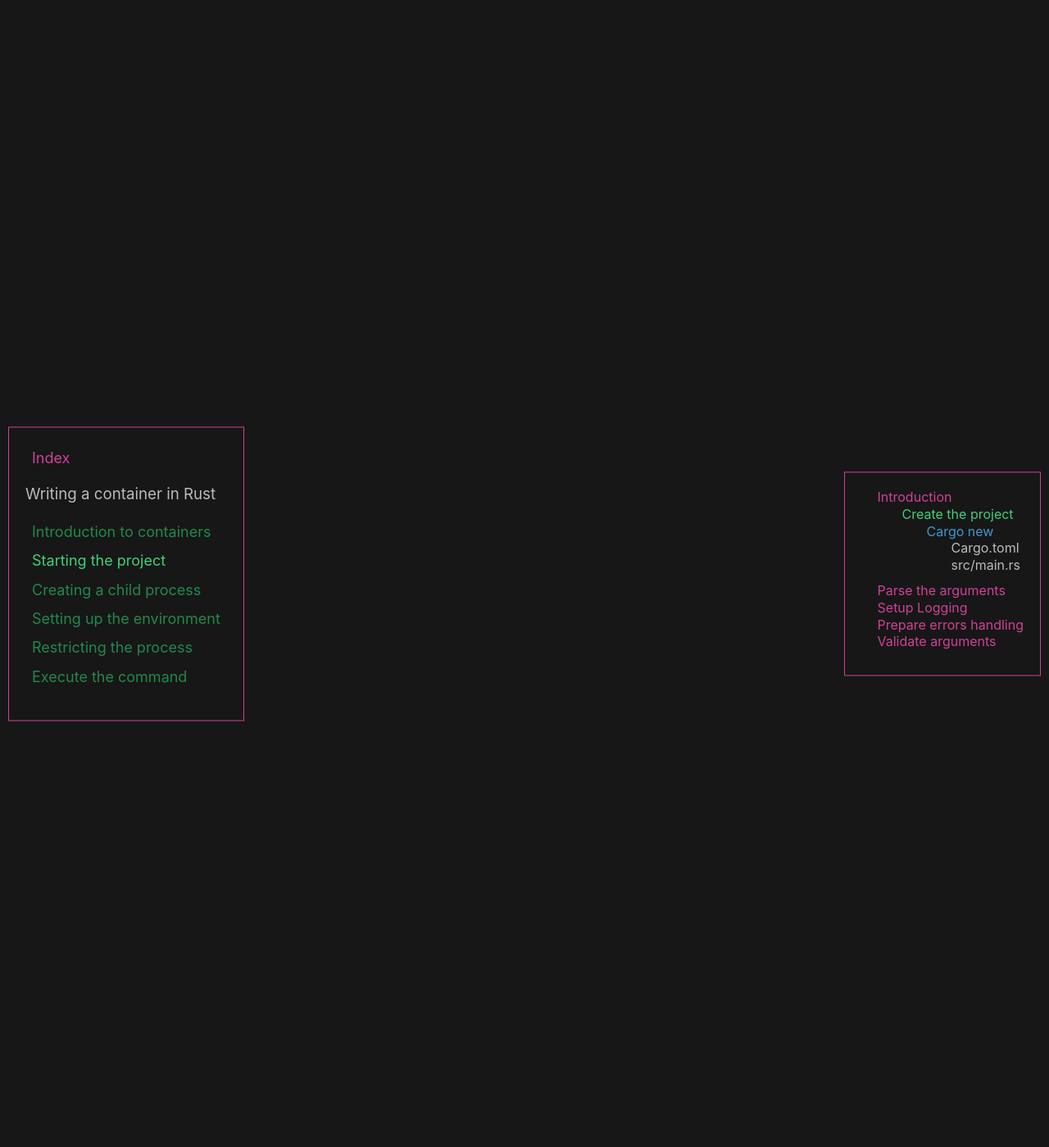
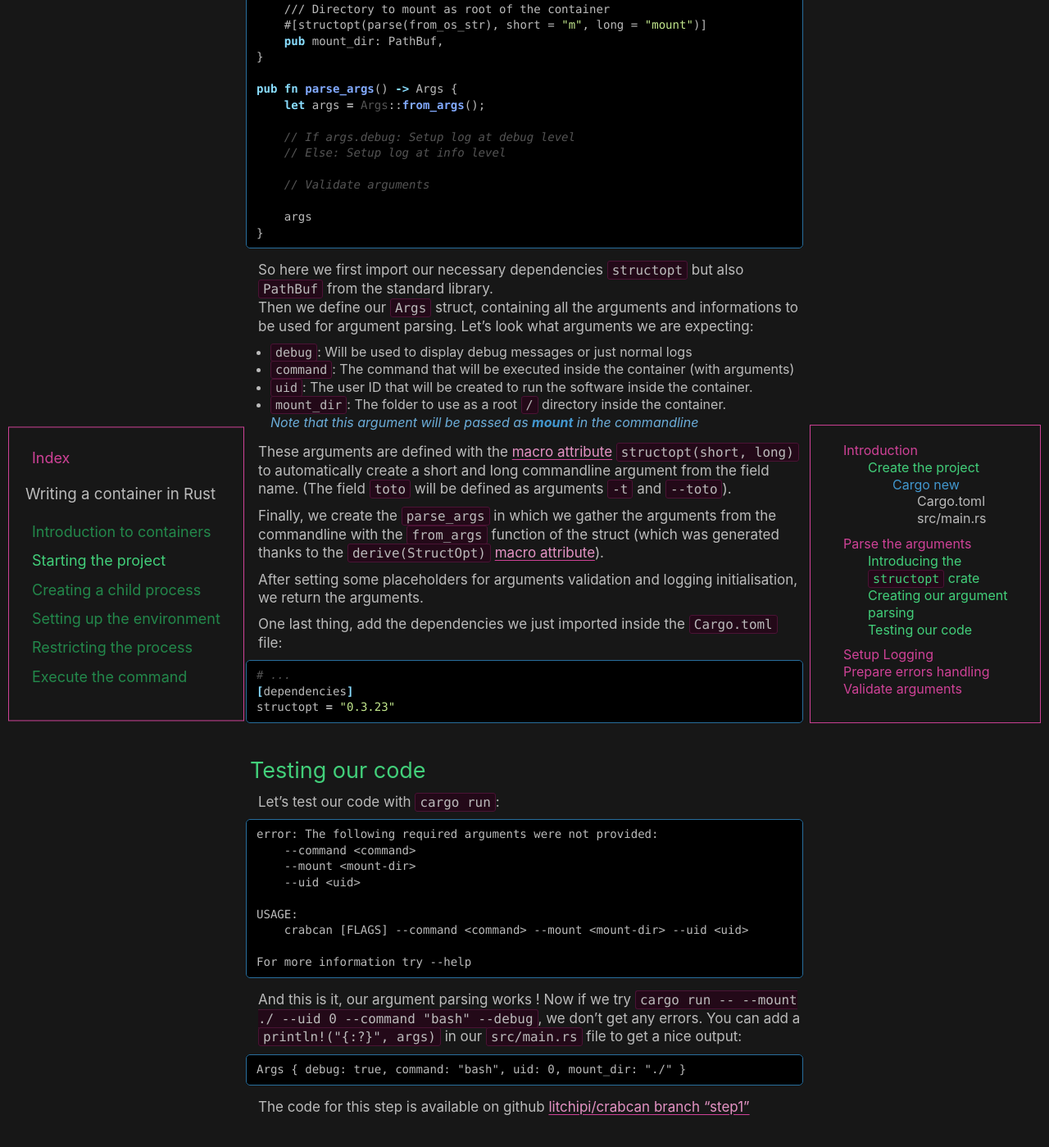
Before and after one commit to litchipi/litchipi.github.io, a Jekyll site: the page built from _posts/2021-09-13-container-in-rust-part2.md, in a window 1280 px wide and 1400 px high, scrolled down 3313 px. Shown: the whole window at 82% size. Built offline with Jekyll 4.4.1, drawn with Linux system fonts in a browser that asks for light colours; some of the changed text lies outside the part shown.

Commit message:
container in rust part2: Argument parsing

````diff
--- a/_posts/2021-09-13-container-in-rust-part2.md
+++ b/_posts/2021-09-13-container-in-rust-part2.md
@@ -55,7 +55,141 @@ For now there's only a `main.rs` file with a `Hello World!` code inside.
 
 
 # Parse the arguments
-Ok let's dive directly into our project. First of all
+Ok let's dive directly into our project. First of all let's get the arguments from the command line.
+The objective is to get configurations from text-written flags while calling our tool.
+
+**Command example**
+```
+crabcan --mount ./mountdir/ --uid 0 --debug --command "bash"
+```
+This command will call `crabcan` with the folder `mountdir` to mount as root for the container,
+the UID number `0`, will output all `debug` messages, and will execute the command `bash` inside
+the container.
+
+## Introducing the `structopt` crate
+The [structopt crate][structopt-cratesio] is a very usefull tool to parse arguments from the
+commandline (using the `clap` crates as a backend).
+The method is very straightforward, by defining a [struct][rustbook-struct] containing all the arguments:
+```rust
+#[derive(Debug, StructOpt)]
+#[structopt(name = "example", about = "An example of StructOpt usage.")]
+struct Opt {
+	/// Activate debug mode
+	// short and long flags (-d, --debug) will be deduced from the field's name
+	#[structopt(short, long)]
+	debug: bool
+
+	// etc ...
+}
+```
+A detailed use of structopt and all its power is available in its [documentation][structopt-docs].
+One thing worth noticing is that the `/// text` part above an argument defined in the struct
+will be used as a message inside the helper (when you type `crabcan --help` for example).
+
+## Creating our argument parsing
+We are going to create a new file `src/cli.rs` containing everything related to commandline.
+For it to be used inside our project, we have to include it as a [module][rustbook-module] of the
+project.
+
+In `src/main.rs` we replace the content with the following:
+```rust
+mod cli;
+
+fn main() {
+    let args = cli::parse_args();
+}
+```
+Basically we expect the `src/cli.rs` file to provide a function `parse_args` that will return the
+struct containing all our configuration defined by the user through the commandline. \\
+*Note that because `args` is not used, you will get a compiler warning.*
+
+Now let's implement that function `parse_args` in `src/cli.rs`:
+```rust
+use std::path::PathBuf;
+use structopt::StructOpt;
+
+#[derive(Debug, StructOpt)]
+#[structopt(name = "crabcan", about = "A simple container in Rust.")]
+pub struct Args {
+    /// Activate debug mode
+    #[structopt(short, long)]
+    debug: bool,
+
+    /// Command to execute inside the container
+    #[structopt(short, long)]
+    pub command: String,
+
+    /// User ID to create inside the container
+    #[structopt(short, long)]
+    pub uid: u32,
+
+    /// Directory to mount as root of the container
+    #[structopt(parse(from_os_str), short = "m", long = "mount")]
+    pub mount_dir: PathBuf,
+}
+
+pub fn parse_args() -> Args {
+    let args = Args::from_args();
+
+    // If args.debug: Setup log at debug level
+    // Else: Setup log at info level
+
+    // Validate arguments
+
+    args
+}
+```
+So here we first import our necessary dependencies `structopt` but also `PathBuf` from the standard
+library. \\
+Then we define our `Args` struct, containing all the arguments and informations to be used for
+argument parsing. Let's look what arguments we are expecting:
+- `debug`: Will be used to display debug messages or just normal logs
+- `command`: The command that will be executed inside the container (with arguments)
+- `uid`: The user ID that will be created to run the software inside the container.
+- `mount_dir`: The folder to use as a root `/` directory inside the container. \\
+*Note that this argument will be passed as **mount** in the commandline*
+
+These arguments are defined with the [macro attribute][rustbook-macroattribute]
+`structopt(short, long)` to automatically create a short and long commandline argument from the
+field name.
+(The field `toto` will be defined as arguments `-t` and `--toto`).
+
+Finally, we create the `parse_args` in which we gather the arguments from the commandline with the
+`from_args` function of the struct
+(which  was generated thanks to the `derive(StructOpt)` [macro attribute][rustbook-macroattribute]).
+
+After setting some placeholders for arguments validation and logging initialisation, we return
+the arguments.
+
+One last thing, add the dependencies we just imported inside the `Cargo.toml` file:
+```toml
+# ...
+[dependencies]
+structopt = "0.3.23"
+```
+
+## Testing our code
+
+Let's test our code with `cargo run`:
+```
+error: The following required arguments were not provided:
+    --command <command>
+    --mount <mount-dir>
+    --uid <uid>
+
+USAGE:
+    crabcan [FLAGS] --command <command> --mount <mount-dir> --uid <uid>
+
+For more information try --help
+```
+And this is it, our argument parsing works !
+Now if we try `cargo run -- --mount ./ --uid 0 --command "bash" --debug`, we don't get any errors.
+You can add a `println!("{:?}", args)` in our `src/main.rs` file to get a nice output:
+```
+Args { debug: true, command: "bash", uid: 0, mount_dir: "./" }
+```
+
+The code for this step is available on github [litchipi/crabcan branch "step1"][code-step1]
 
 # Setup Logging
 
@@ -64,3 +198,9 @@ Ok let's dive directly into our project. First of all
 # Validate arguments
 
 [rust-the-book]: https://doc.rust-lang.org/book/
+[rustbook-struct]: https://doc.rust-lang.org/stable/book/ch05-01-defining-structs.html
+[rustbook-module]: https://doc.rust-lang.org/stable/book/ch07-02-defining-modules-to-control-scope-and-privacy.html
+[rustbook-macroattribute]: https://doc.rust-lang.org/stable/book/ch19-06-macros.html?#attribute-like-macros
+[structopt-cratesio]: https://crates.io/crates/structopt
+[structopt-docs]: https://docs.rs/structopt/latest/structopt/
+[code-step1]: https://github.com/litchipi/crabcan/tree/step1
````
